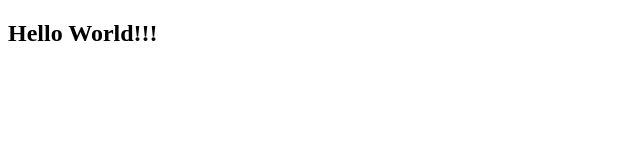
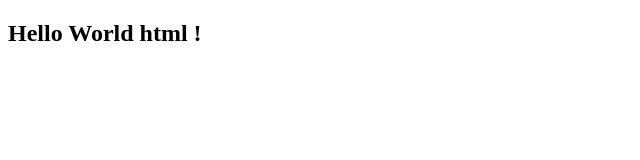
Before and after one commit to GuyJuslain/csi3x40_labs, a plain HTML site: page index.html in a window 1280 px wide. Shown: the full height of the page, 0-640 px from the left. Drawn offline with Linux system fonts and the light colour scheme.

Commit message:
Fichier modifié

```diff
--- a/index.html
+++ b/index.html
@@ -6,6 +6,6 @@
         </title>
     </head>
     <body>
-        <h2>Hello World!!!</h2>
+        <h2>Hello World html !</h2>
     </body>
 </html>
```
